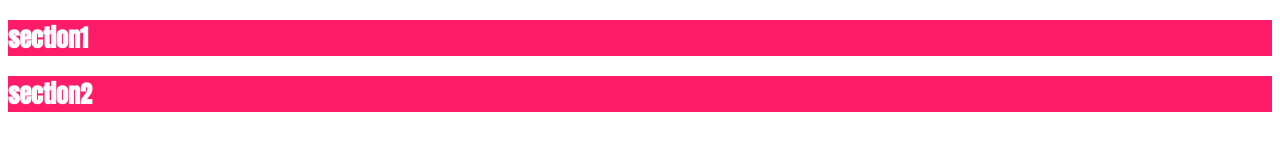
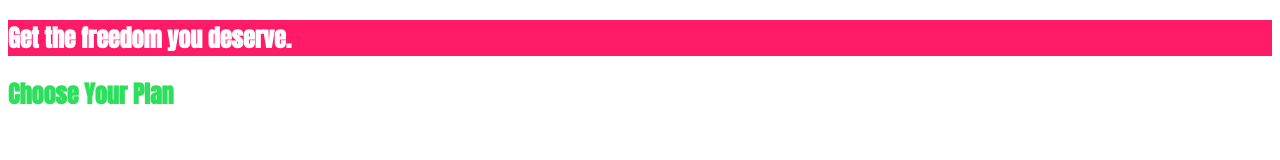
Before and after one commit to ppambler/css3-demo, a plain HTML site: page max-css3/02/style.html in a window 1280 px wide. Drawn offline with Linux system fonts and the light colour scheme.

Commit message:
选择器

```diff
--- a/max-css3/02/main.css
+++ b/max-css3/02/main.css
@@ -1,9 +1,12 @@
-section {
+#product-overview {
   background: #ff1b68;
 }
 
 h1 {
   color: white;
   font-family: 'Anton', sans-serif;
+}
 
+.section-title {
+  color: #2ddf5c;
 }
--- a/max-css3/02/style.html
+++ b/max-css3/02/style.html
@@ -14,11 +14,11 @@
 
 <body>
   <main>
-    <section>
-      <h1>section1</h1>
+    <section id="product-overview">
+      <h1>Get the freedom you deserve.</h1>
     </section>
-    <section>
-      <h1>section2</h1>
+    <section id="plans">
+      <h1 class="section-title">Choose Your Plan</h1>
     </section>
   </main>
 </body>
```
